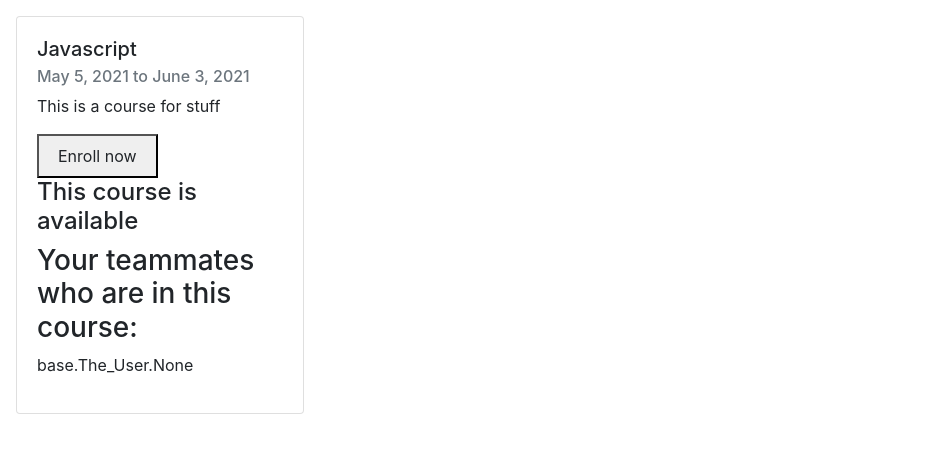
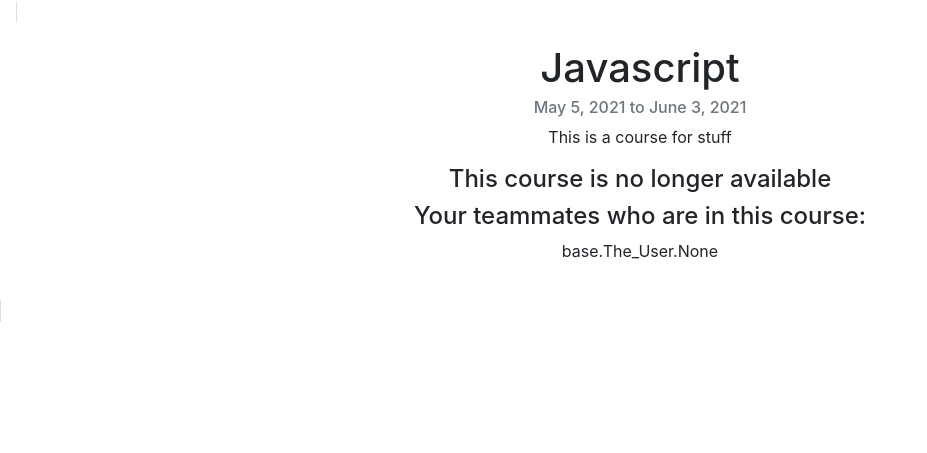
Before and after one commit to LatheWard/CourseTrack, a Django app: page /course/1 in a window 1280 px wide. Shown: the top 453 px of the page, without its empty margins (0-927 px from the left). Run offline with Django 3.2, Linux system fonts and the light colour scheme; data comes from the database, SQL or seed files in the repository; both versions use the stored data as it was after the commit.

Commit message:
Prettied up detail course page

```diff
--- a/base/templates/course_detail.html
+++ b/base/templates/course_detail.html
@@ -2,14 +2,14 @@
 {% block title %} course Detail {% endblock title %}
 {% block content %}
 
-<div class="card" style="width: 18rem; margin: 1rem 1rem 1rem 1rem">
+<div class="card" style="display: inline; width: 40rem; margin: 1rem 1rem 1rem 1rem; text-align: center;">
   <div class="card-body">
-    <h5 class="card-title">{{ course.title }}</h5>
+    <h1 class="card-title">{{ course.title }}</h1>
     <h6 class="card-subtitle mb-2 text-muted">
       {{ course.startDate }} to {{ course.endDate }}
     </h6>
     <p class="card-text">{{ course.description }}</p>
-    {% if course.available == True %}
+    {% if course.available == True and course not in request.The_User.course_set.all %}
     <button><a
       class="btn"
       href="{% url 'change-course' 'subscribe' course.id %}"
@@ -27,7 +27,7 @@
     {% else %}
     <h4>This course is no longer available</h4>
     {% endif %}
-    <h3>Your teammates who are in this course:</h3>
+    <h4>Your teammates who are in this course:</h4>
     <p>{{ course.students }}</p>
 
   </div>
```
Also changed, not shown: db.sqlite3.
